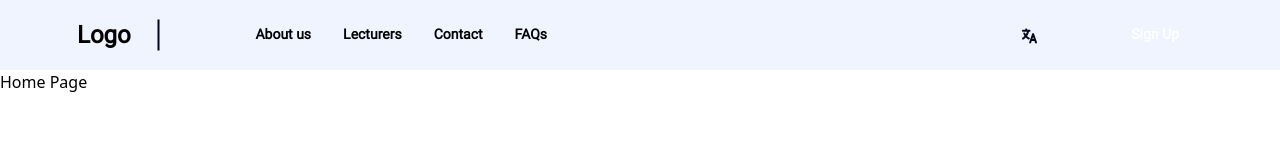
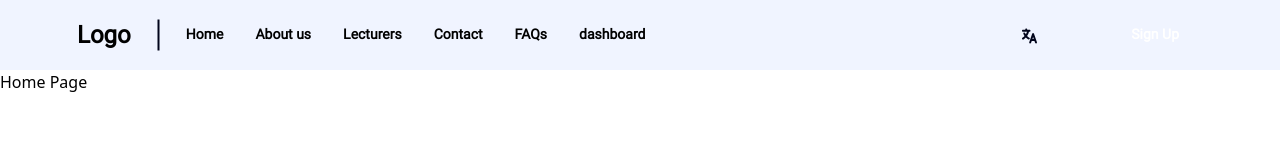
Before and after one commit to Compu-Code/EducationPlatform-frontend, a Vue app: page /home in a window 1280 px wide. Shown: the top 160 px of the page. Built offline with nearby package versions, Linux system fonts and the light colour scheme; some icons are missing.

Commit message:
update navbar navigation

```diff
--- a/src/stores/NavbarStore.js
+++ b/src/stores/NavbarStore.js
@@ -3,27 +3,25 @@ import { useLocalStorage } from "@vueuse/core";
 
 export const useNavbarStore = defineStore("navbarStore", {
   state: () => ({
-    navbarMenus: useLocalStorage("navbarMenus", [
-      { id: 1, title: "Home", link: "/Home", isActive: true },
-      { id: 2, title: "About us", link: "/About", isActive: false },
-      { id: 3, title: "Lecturers", link: "/Lecturers", isActive: false },
-      { id: 4, title: "Contact", link: "/Contact", isActive: false },
-      { id: 5, title: "FAQs", link: "/FAQs", isActive: false },
-    ]),
+    navbarMenus: [
+      { id: 1, title: "Home", link: "/home" },
+      { id: 2, title: "About us", link: "/about" },
+      { id: 3, title: "Lecturers", link: "/lecturers" },
+      { id: 4, title: "Contact", link: "/contact" },
+      { id: 5, title: "FAQs", link: "/FAQs" },
+      // TODO: remove dashboard
+      { id: 6, title: "dashboard", link: "/dashboard/admin" }, // for testing
+    ],
     darkMode: useLocalStorage("darkMode", false),
+    isLanguageMenuOpen: false,
+    appLanguage: useLocalStorage("lang", "En"),
   }),
   actions: {
-    setActive(id) {
-      const menu = this.navbarMenus.find((m) => m.id === id);
-      if (!menu.isActive) {
-        for (let i = 0; i < this.navbarMenus.length; i++) {
-          this.navbarMenus[i].isActive = false;
-        }
-        menu.isActive = true;
-      }
-    },
     toggleMode() {
       this.darkMode = !this.darkMode;
     },
+    toggleLanguageMenu() {
+      this.isLanguageMenuOpen = !this.isLanguageMenuOpen;
+    },
   },
 });
```
